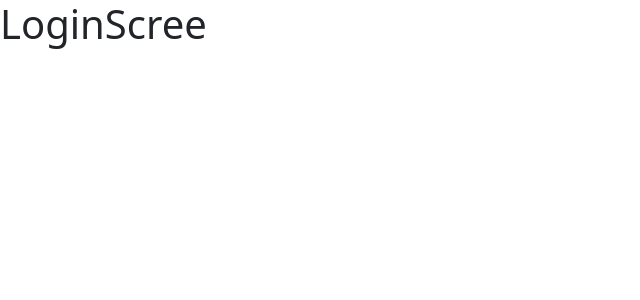
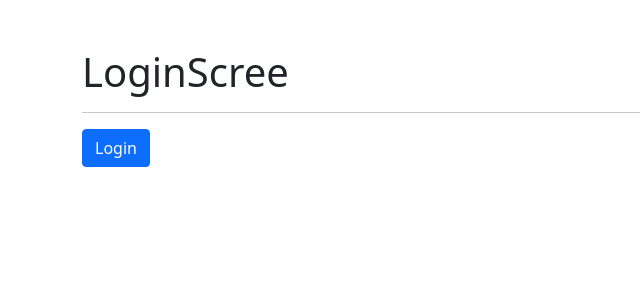
Before and after one commit to mundoenrique/07-heroes-app, a React (Create React App) app: page /login in a window 1280 px wide. Shown: the top 300 px of the page, without its empty margins (0-640 px from the left). Built offline with nearby package versions, Linux system fonts and the light colour scheme.

Commit message:
Crea navecación logn, logout

```diff
--- a/src/components/iu/NavBar.js
+++ b/src/components/iu/NavBar.js
@@ -1,12 +1,14 @@
-import { Link } from 'react-router-dom';
+import { Link, useNavigate } from 'react-router-dom';
 
 import { NavBarLink } from '../../helpers/toolHelper';
 
 export default function NavBar() {
+	const navigate = useNavigate();
+
 	const handleLogout = () => {
-		// TODO: Por hacer
-		console.log('logOut');
+		navigate('/login', { replace: true });
 	};
+
 	return (
 		<>
 			<nav className="navbar navbar-expand-sm navbar-dark bg-dark">
--- a/src/components/login/LoginScree.js
+++ b/src/components/login/LoginScree.js
@@ -1,7 +1,21 @@
+import { useNavigate } from 'react-router-dom';
+
 export default function LoginScree() {
+	const navigate = useNavigate();
+
+	const handleLogin = () => {
+		navigate('/', { replace: true });
+	};
+
 	return (
 		<>
-			<h1>LoginScree</h1>
+			<div className="container mt-5">
+				<h1>LoginScree</h1>
+				<hr />
+				<button className="btn btn-primary" onClick={handleLogin}>
+					Login
+				</button>
+			</div>
 		</>
 	);
 }
```
